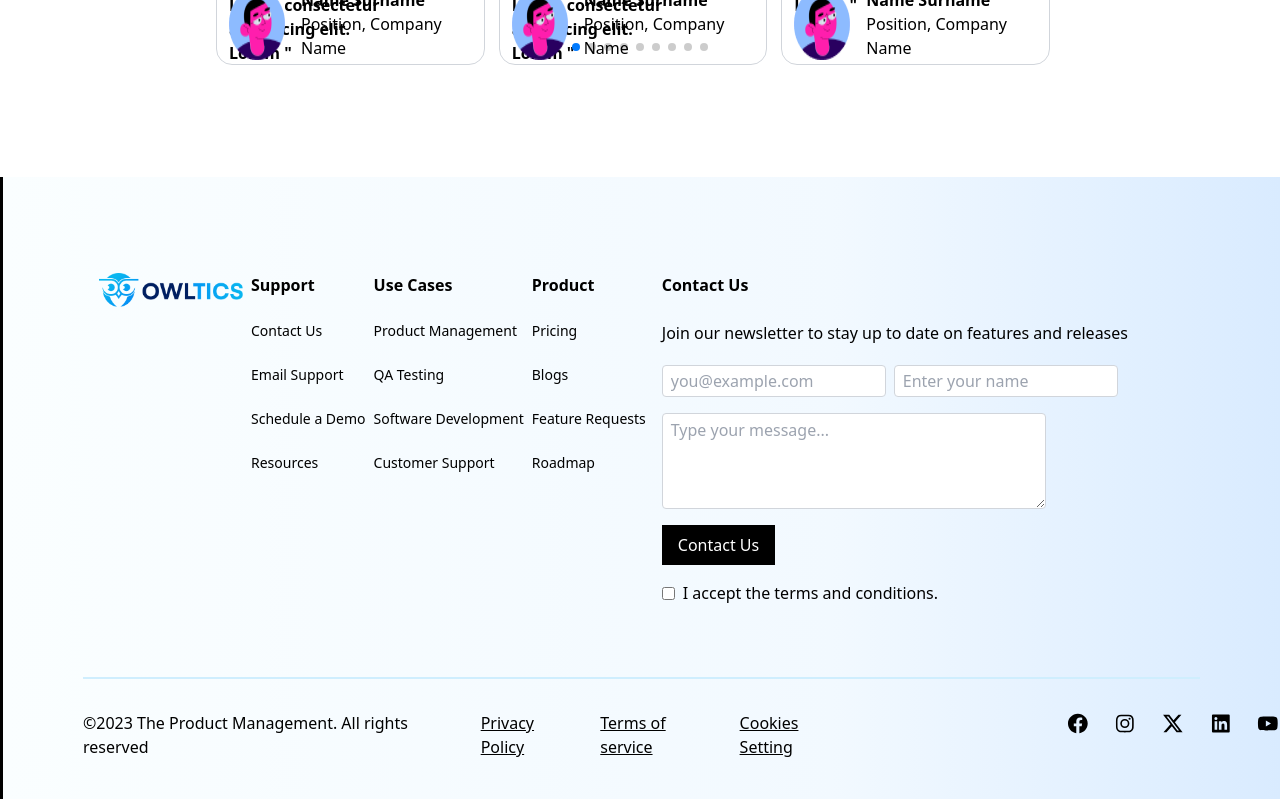
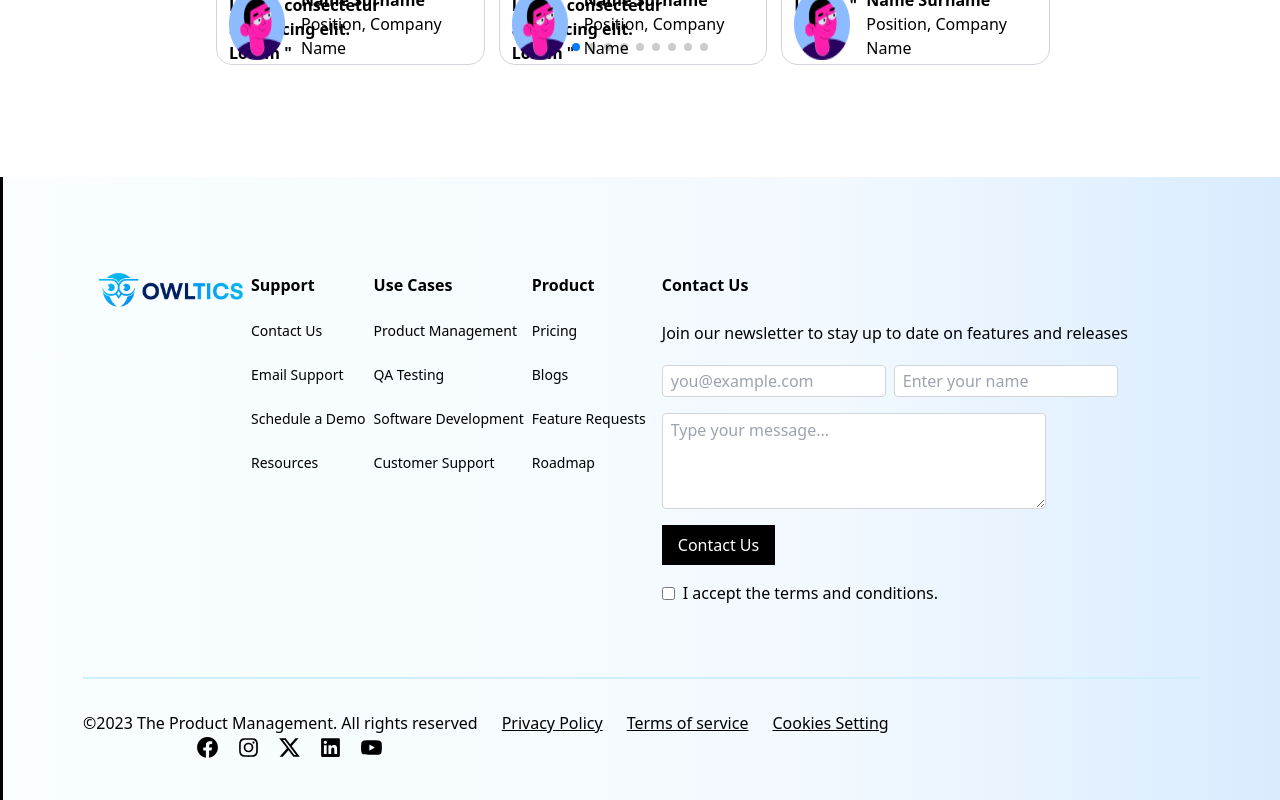
Before and after one commit to Rachitnarula20/Owltics, a React (Vite) app: page / in a window 1280 px wide. Shown: the part 7521-8321 px from the top of the page. Built offline with nearby package versions, Linux system fonts and the light colour scheme.

Commit message:
footer change

```diff
--- a/src/components/Features.jsx
+++ b/src/components/Features.jsx
@@ -40,7 +40,7 @@
 
 const Features = () => {
   return (
-    <div className='grid grid-cols-3  sml:grid-cols-1 med:grid-cols-3 gap-4 justify-center mx-36 sml::mx-8 med::mx-16 my-28 ' id='features'>
+    <div className='grid grid-cols-3  sml:grid-cols-1 med:grid-cols-3 gap-4 justify-center mx-36 sml:mx-10 med::mx-16 my-28 ' id='features'>
       {data.map((item, index) => (
         <div key={index} className="bg-white p-6 flex flex-col items-center">
           <img src={item.img} alt="" className="max-w-full h-auto mb-4" />
--- a/src/components/Footer.jsx
+++ b/src/components/Footer.jsx
@@ -87,8 +87,8 @@
         className="my-4 mx-20"
         style={{ backgroundColor: "#CFEEFE", height: "2px", border: "none" }}
       />
-      <div className="flex-1 pb-10">
-        <div className="flex gap-6 ml-20 mt-4 sml:ml-0">
+      <div className="flex-1 pb-10 sml:flex-col">
+        <div className="flex gap-6 ml-20 mt-4 sml:ml-0 sml:flex ">
           <h3>©2023 The Product Management. All rights reserved</h3>
           <a href="#" className="flex underline">
             Privacy Policy
@@ -99,7 +99,9 @@
           <a href="#" className="underline">
             Cookies Setting
           </a>
-          <BiLogoFacebookCircle size={25} className="ml-48" />{" "}
+          </div>
+          <div className="sml: flex gap-4 sml:mt-8">
+          <BiLogoFacebookCircle size={25} className="ml-48 sml:ml-0 " />{" "}
           <BiLogoInstagram size={25} /> <RiTwitterXFill size={25} />{" "}
           <BiLogoLinkedinSquare size={25} /> <BiLogoYoutube size={25} />
         </div>
```
